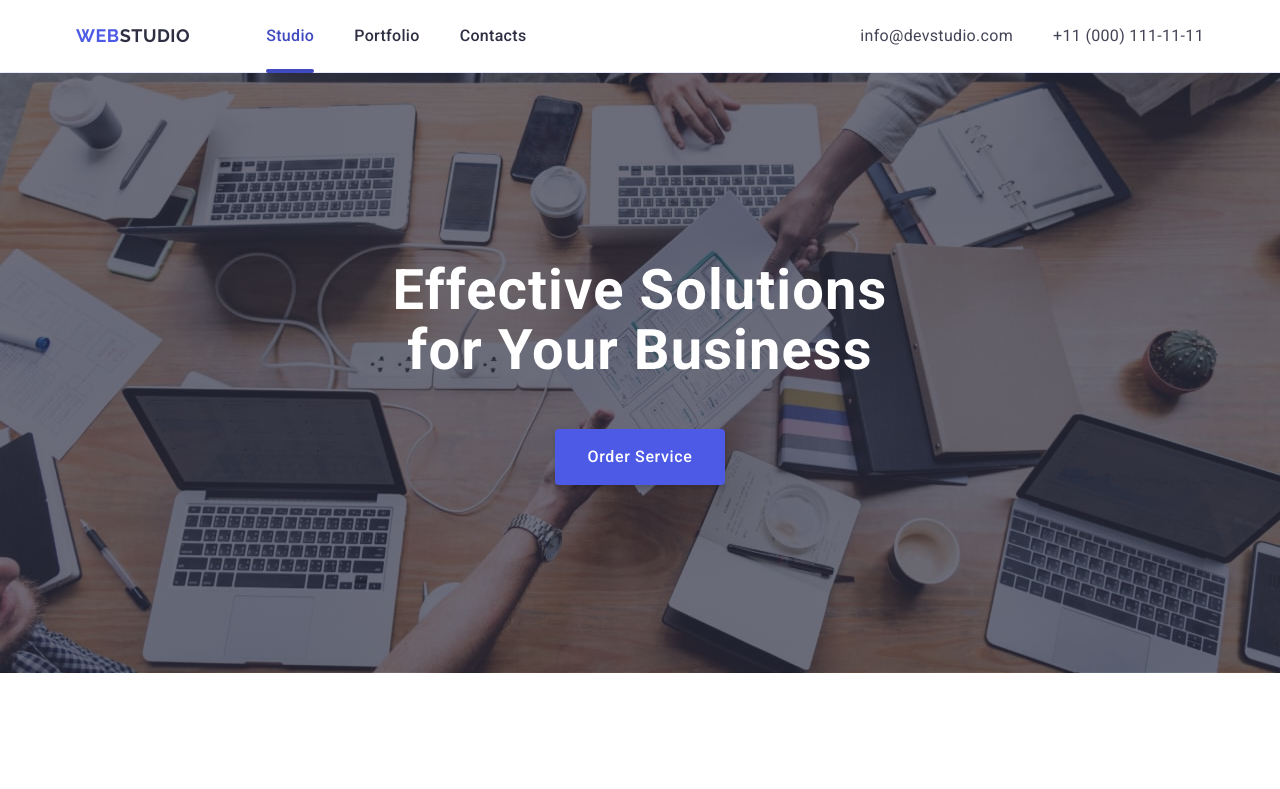
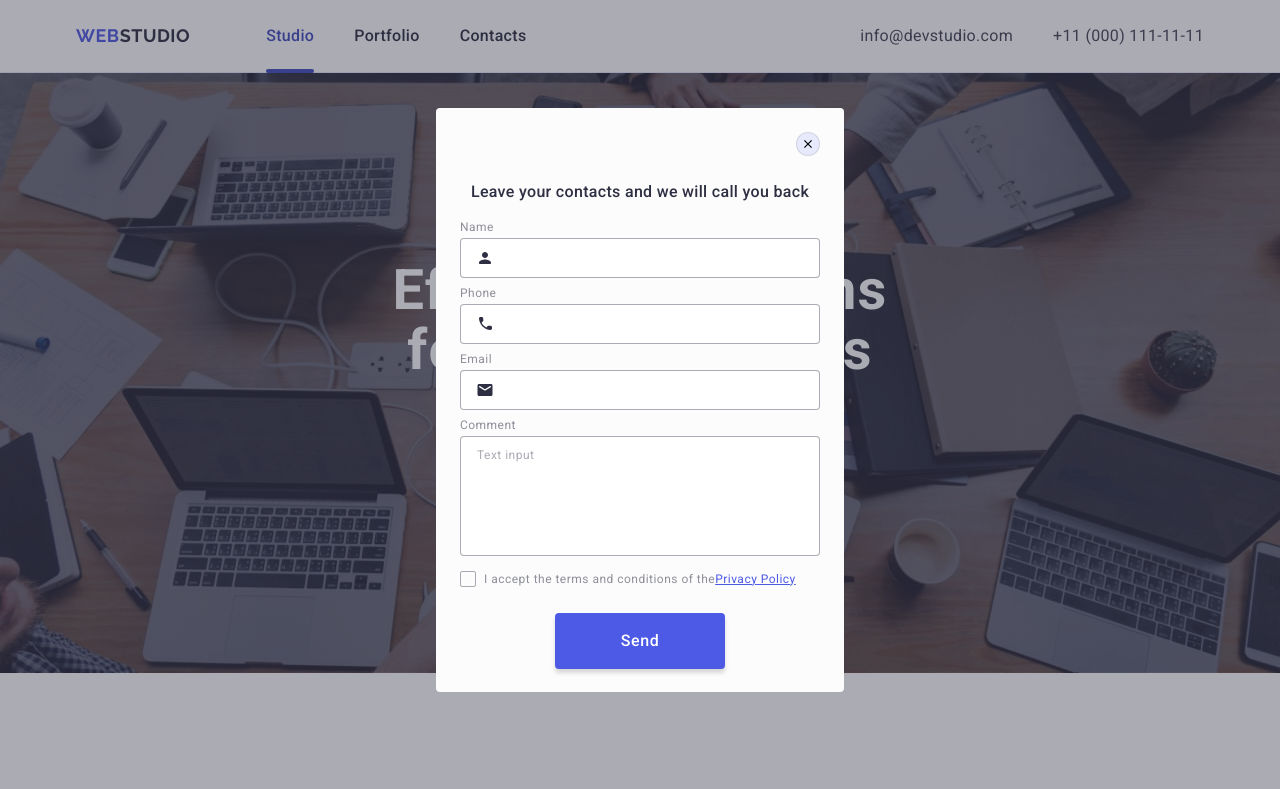
Before and after one commit to Cheessse/goit-markup-hw-05, a plain HTML site: page index.html in a window 1280 px wide. Shown: the top 789 px of the page. Drawn offline with nearby package versions, Linux system fonts and the light colour scheme.

Commit message:
update code

```diff
--- a/index.html
+++ b/index.html
@@ -437,7 +437,7 @@
             </form>
         </div>
     </footer>
-    <div class="backdrop is-ope">
+    <div class="backdrop is-open">
         <div class="modal">
             <button type="button" class="modal-close-btn">
                 <svg class="modal-btn-icon" width="8px" height="8px">
```
